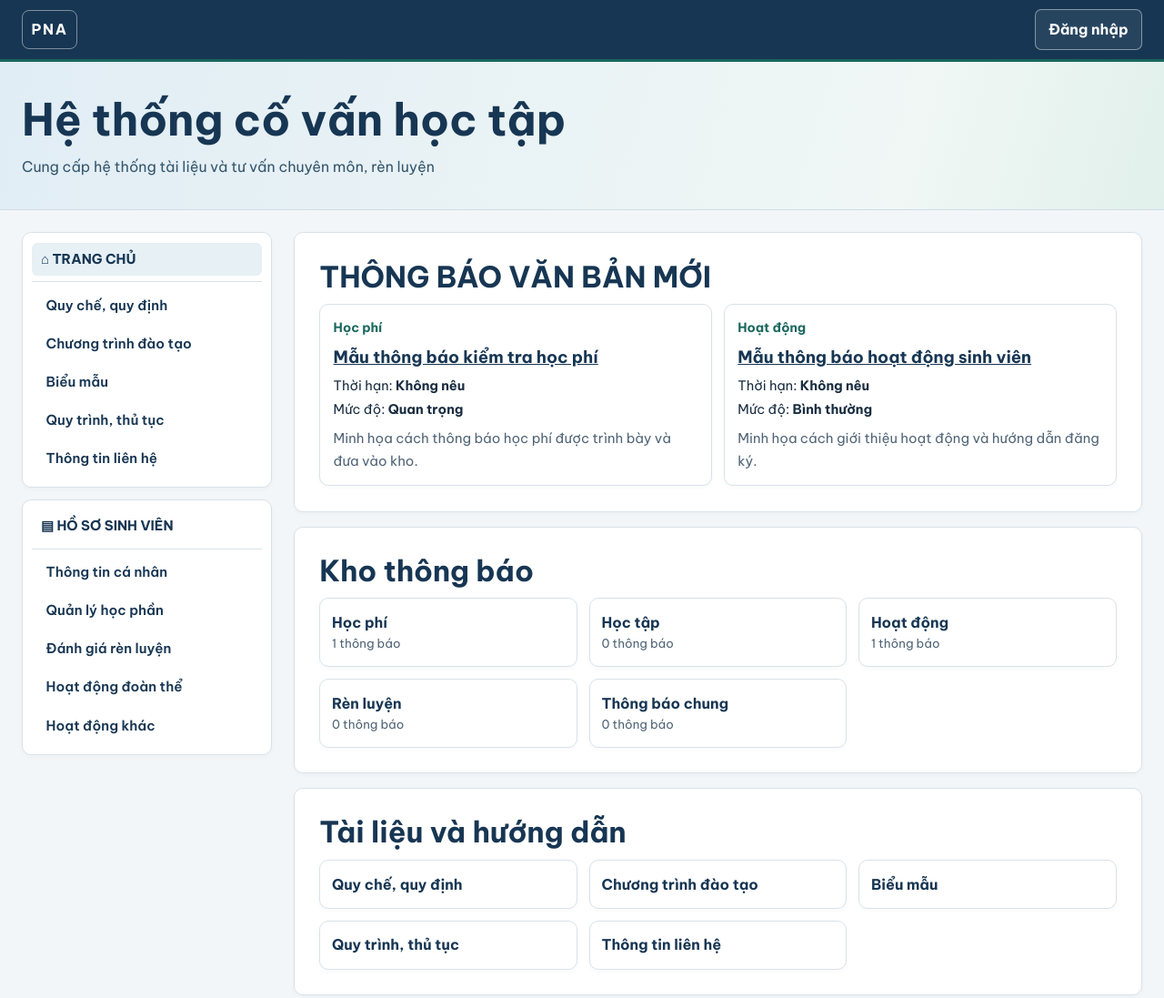
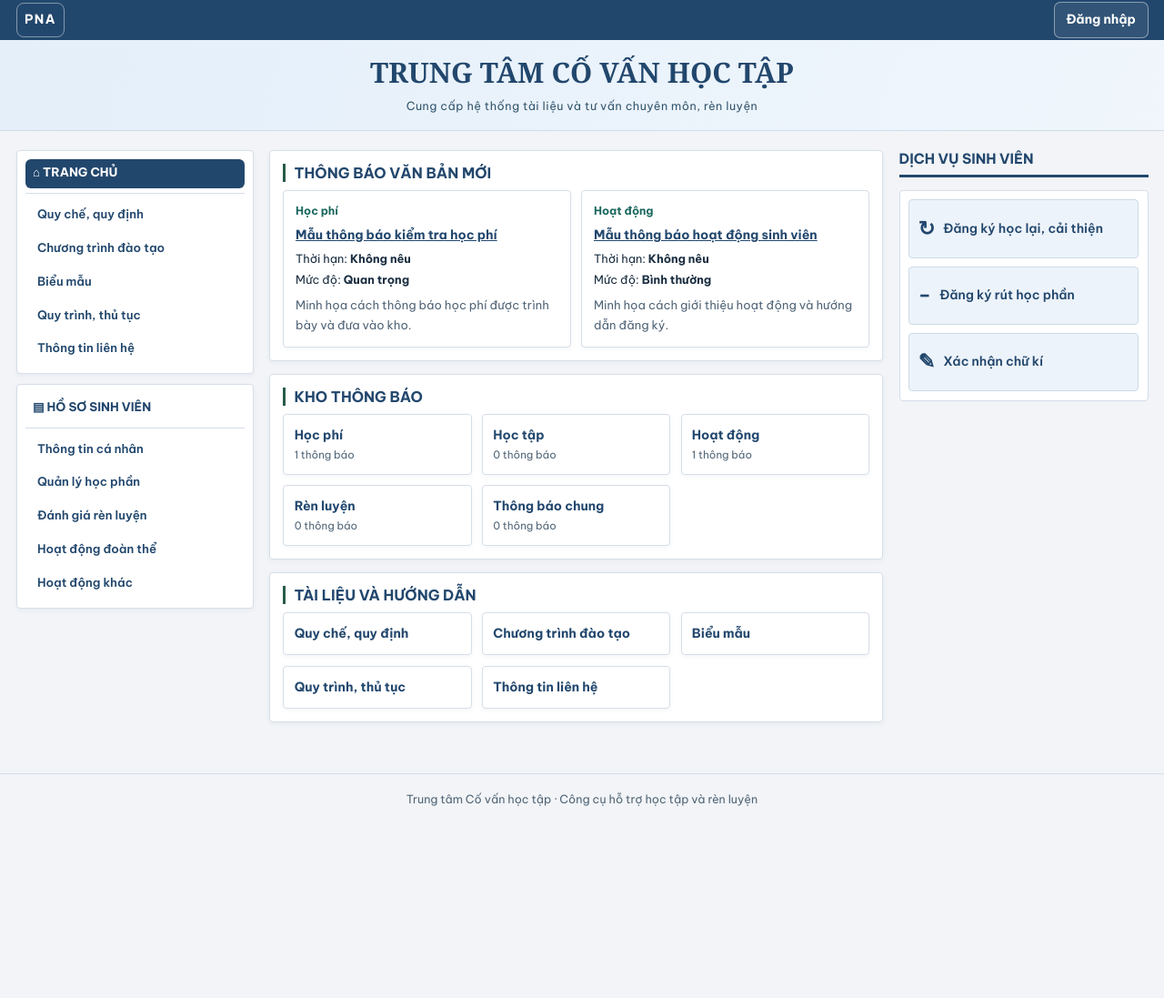
Before and after one commit to luuhuongnnpl-apag/PNA, a website: page docs/index.html in a window 1280 px wide. Shown: the top 1097 px of the page at 91% size. After the commit the page ends 905 px from the top, so only its background shows below. Drawn offline with Linux system fonts and the light colour scheme; no server answers.

Commit message:
Apply PND-inspired three-column portal and student services

```diff
--- a/docs/index.html
+++ b/docs/index.html
@@ -4,10 +4,30 @@
   <meta charset="utf-8">
   <meta name="viewport" content="width=device-width, initial-scale=1">
   <meta name="robots" content="noindex,nofollow">
-  <title>Hệ thống cố vấn học tập | PNA</title>
-  <link rel="stylesheet" href="assets/portal.css?v=018">
-  <script type="module" src="assets/portal.js?v=017"></script>
+  <title>Trung tâm Cố vấn học tập | PNA</title>
+  <link rel="stylesheet" href="assets/portal.css?v=019">
+  <script type="module" src="assets/portal.js?v=019"></script>
   <script type="module" src="assets/auth.js?v=017"></script>
+  <style>
+    :root{--navy:#22476d;--line:#d6dee9;background:#f2f4f7;font-size:14px}
+    .frame{width:min(100% - 2.5rem,1600px)}
+    .top{border-bottom:0}.top-inner{min-height:44px}
+    .hero{padding:1.15rem 0;background:linear-gradient(110deg,#e4effa,#f0f6fc);text-align:center}
+    .hero h1{font-family:Georgia,'Times New Roman',serif;font-size:clamp(1.5rem,3vw,2.2rem);text-transform:uppercase}
+    .hero p{font-size:.9rem;letter-spacing:.04em}
+    .layout{grid-template-columns:minmax(190px,21%) minmax(0,1fr) minmax(180px,22%);gap:1.25rem}
+    .nav-group,.card,.announcement,.archive-link{border-radius:4px;box-shadow:0 2px 5px #22476d0d}
+    .nav-group h2{font-size:.95rem}.nav-group [aria-current="page"]{background:var(--navy);color:white}
+    .card{padding:1rem}.card h2{font-size:1.15rem;text-transform:uppercase;border-left:3px solid #285b47;padding-left:.65rem}
+    .announcement-grid,.archive-grid{grid-template-columns:repeat(auto-fit,minmax(min(100%,165px),1fr))}
+    .announcement h3{font-size:1rem}.student-services{min-width:0}
+    .student-services h2{font-size:1.1rem;margin:0 0 1rem;padding-bottom:.55rem;border-bottom:3px solid var(--navy)}
+    .service-list{display:grid;gap:.65rem;background:white;border:1px solid var(--line);border-radius:4px;padding:.7rem}
+    .service-list a{display:flex;align-items:center;gap:.65rem;padding:.9rem .65rem;background:#edf3fa;border:1px solid #cbdbea;border-radius:4px;text-decoration:none;font-weight:600;overflow-wrap:anywhere}
+    .service-list a:hover{background:#dce9f6}.service-list a span{font-size:1.6rem;flex:none}
+    @media(max-width:1000px){.layout{grid-template-columns:minmax(170px,24%) minmax(0,1fr)}.student-services{grid-column:2;grid-row:1}.workspace{grid-column:2;grid-row:2}#navigation{grid-row:1 / span 2}.service-list{grid-template-columns:repeat(3,minmax(0,1fr))}}
+    @media(max-width:740px){.frame{width:calc(100% - 1.5rem)}.layout{grid-template-columns:minmax(0,1fr);gap:1rem}.student-services{grid-column:1;grid-row:1}.workspace{grid-column:1;grid-row:3}#navigation{grid-row:2;grid-template-columns:1fr}.service-list{grid-template-columns:1fr}.hero{padding:1rem 0}}
+  </style>
 </head>
 <body>
   <header class="top">
@@ -24,7 +44,7 @@
   </header>
   <div class="hero">
     <div class="frame">
-      <h1>Hệ thống cố vấn học tập</h1>
+      <h1>Trung tâm Cố vấn học tập</h1>
       <p>Cung cấp hệ thống tài liệu và tư vấn chuyên môn, rèn luyện</p>
     </div>
   </div>
@@ -70,7 +90,15 @@
       </section>
       <p id="feedback" class="feedback" role="status" hidden></p>
     </div>
+    <aside class="student-services" aria-labelledby="servicesTitle">
+      <h2 id="servicesTitle">DỊCH VỤ SINH VIÊN</h2>
+      <div class="service-list">
+        <a href="#service/retake"><span aria-hidden="true">↻</span>Đăng ký học lại, cải thiện</a>
+        <a href="#service/withdraw"><span aria-hidden="true">−</span>Đăng ký rút học phần</a>
+        <a href="#service/signature"><span aria-hidden="true">✎</span>Xác nhận chữ kí</a>
+      </div>
+    </aside>
   </main>
-  <footer>Hệ thống cố vấn học tập · Công cụ hỗ trợ học tập và rèn luyện</footer>
+  <footer>Trung tâm Cố vấn học tập · Công cụ hỗ trợ học tập và rèn luyện</footer>
 </body>
 </html>
```
